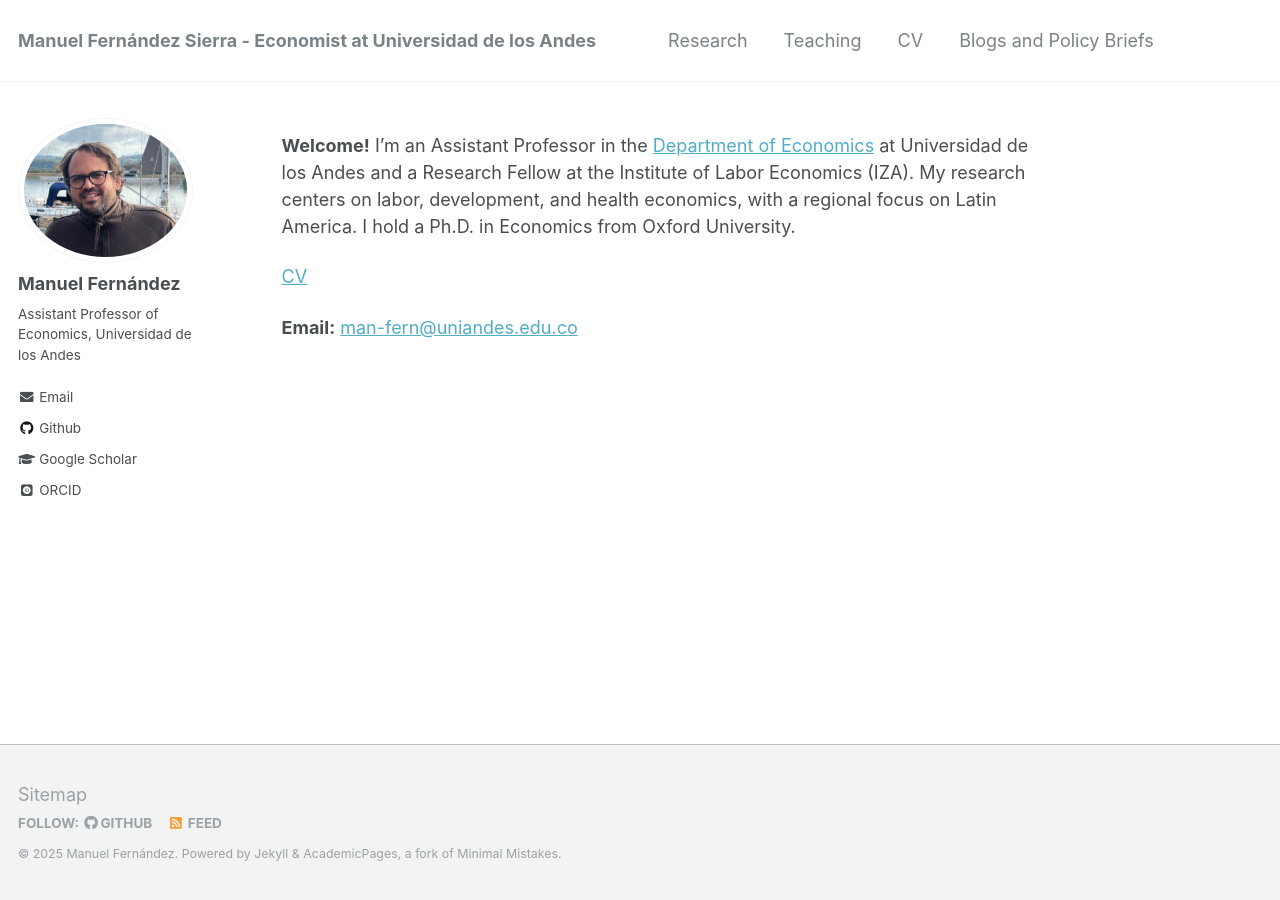
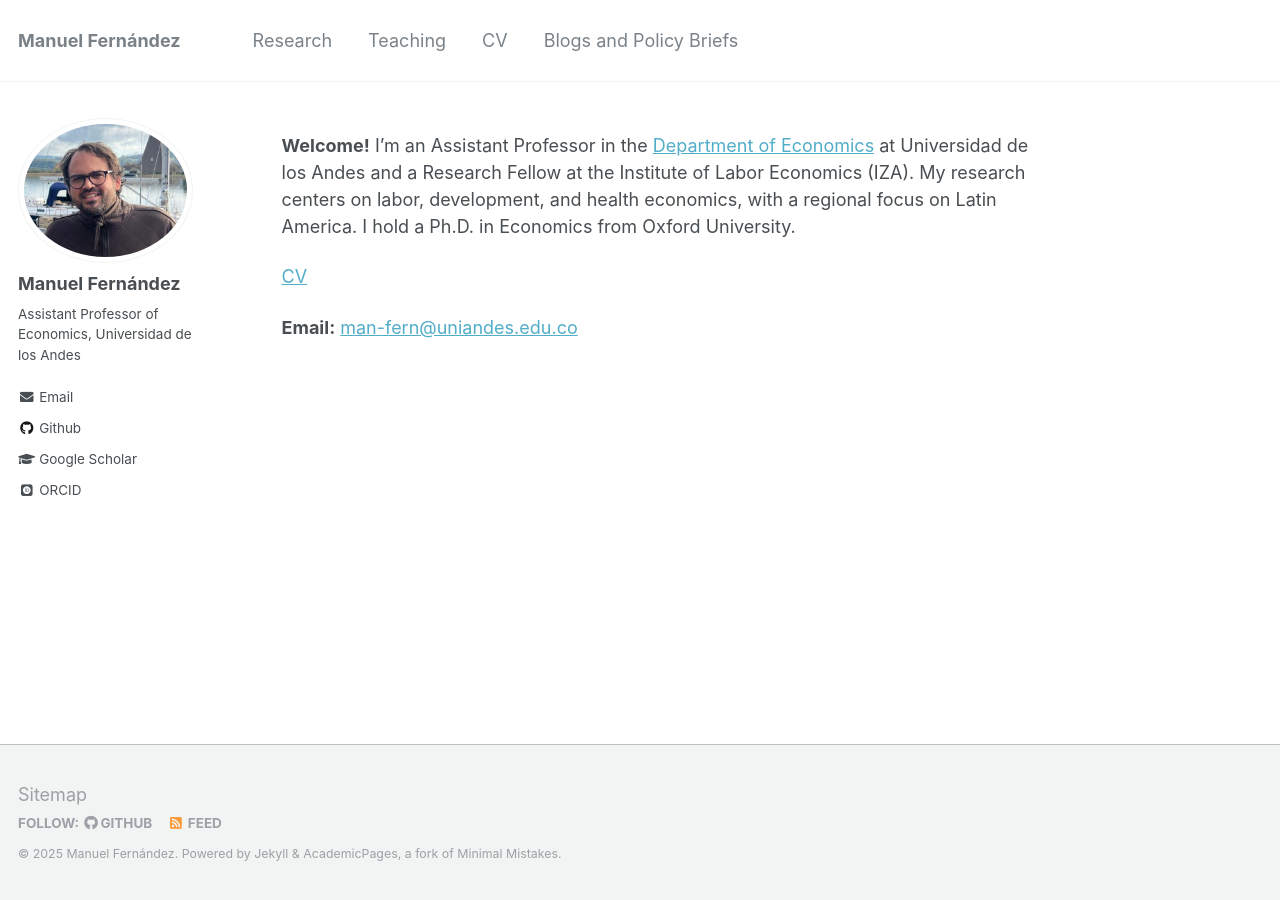
Before and after one commit to man-fern/man-fern.github.io, a Jekyll site: the page built from _pages/about.md, in a window 1280 px wide. Built offline with Jekyll 4.4.1, drawn with Linux system fonts in a browser that asks for light colours; some web fonts are replaced.

Commit message:
Title again

```diff
--- a/_config.yml
+++ b/_config.yml
@@ -7,7 +7,7 @@
 
 # Site Settings
 locale                   : "en-US"
-title                    : "Manuel Fernández Sierra - Economist at Universidad de los Andes"
+title                    : "Manuel Fernández"
 title_separator          : "-"
 name                     : &name "Manuel Fernández"
 description              : &description "Official website of Manuel Fernández Sierra, Assistant Professor of Economics at Universidad de los Andes and Research Fellow at IZA, specializing in labor and health economics in Latin America."
```
